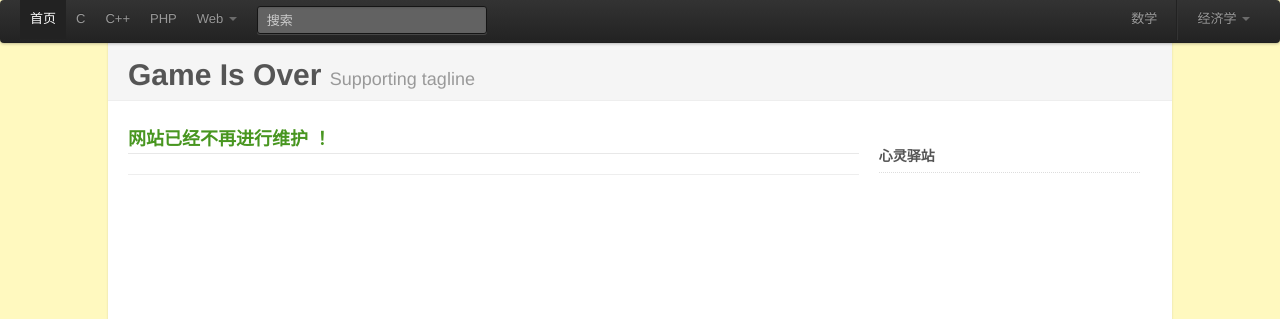
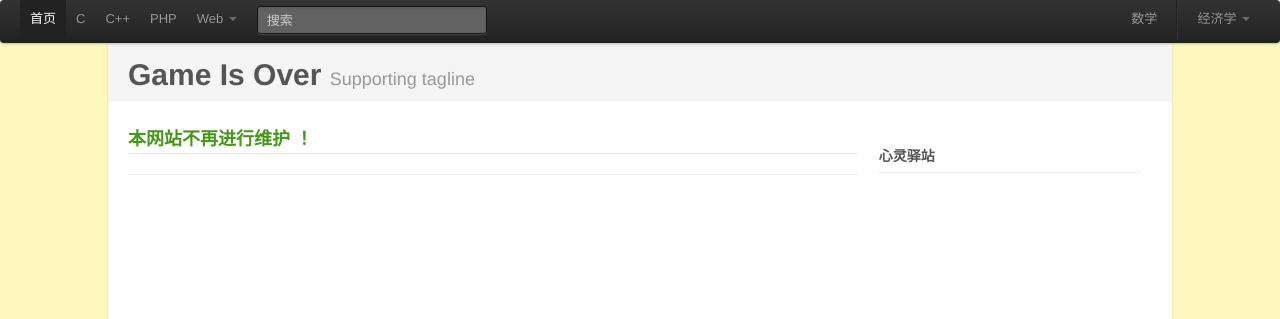
Before and after one commit to luwanlili/luwanlili.github.com, a Jekyll site: the page built from index.html, in a window 1280 px wide. Shown: the top 319 px of the page. Built offline with Jekyll 4.4.1, drawn with Linux system fonts in a browser that asks for light colours.

Commit message:
modify a post

```diff
--- a/index.html
+++ b/index.html
@@ -9,7 +9,7 @@ title: 首页
 	<div class="span8">
 		<div class="v-entry">
 
-			<h2>网站已经不再进行维护 ！</h2>
+			<h2>本网站不再进行维护 ！</h2>
 
 		</div>
 		<hr>
```
